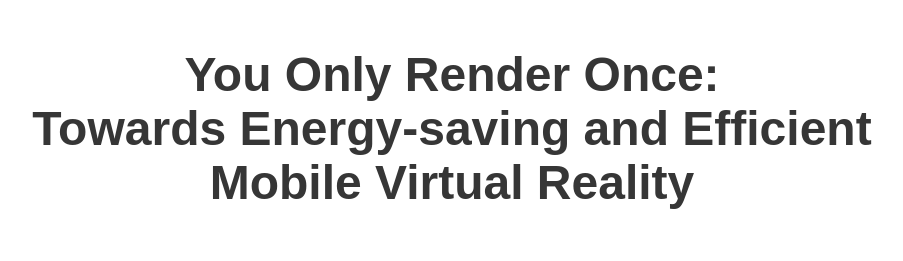
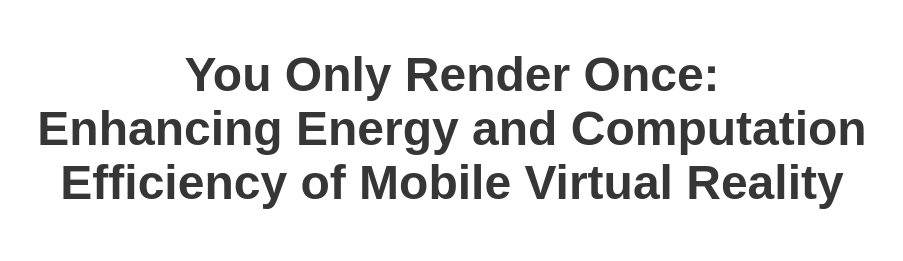
Before and after one commit to YORO-VR/YORO-VR.github.io, a plain HTML site: page index.html in a window 1280 px wide. Shown: the top 261 px of the page, without its empty margins (188-1091 px from the left). Drawn offline with nearby package versions, Linux system fonts and the light colour scheme; some icons are missing; a web font is replaced by a local one.

Commit message:
Update index.html

```diff
--- a/index.html
+++ b/index.html
@@ -52,7 +52,7 @@
       <div class="container is-max-desktop">
         <div class="columns is-centered">
           <div class="column has-text-centered">
-            <h1 class="title is-1 publication-title">You Only Render Once:<br> Towards Energy-saving and Efficient Mobile Virtual Reality </h1>
+            <h1 class="title is-1 publication-title">You Only Render Once:<br> Enhancing Energy and Computation Efficiency of Mobile Virtual Reality </h1>
             <div class="is-size-5 publication-authors">
               <!-- Paper authors -->
               <span class="author-block">
```
